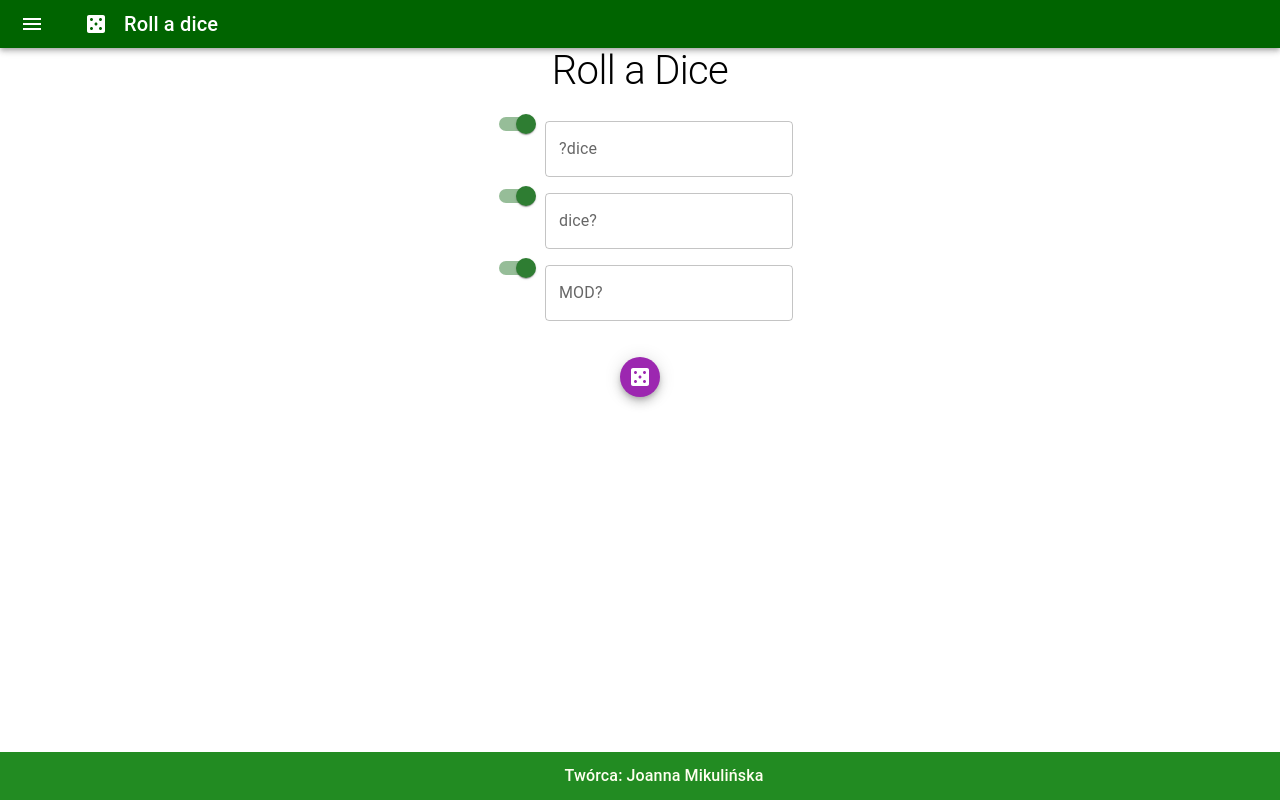
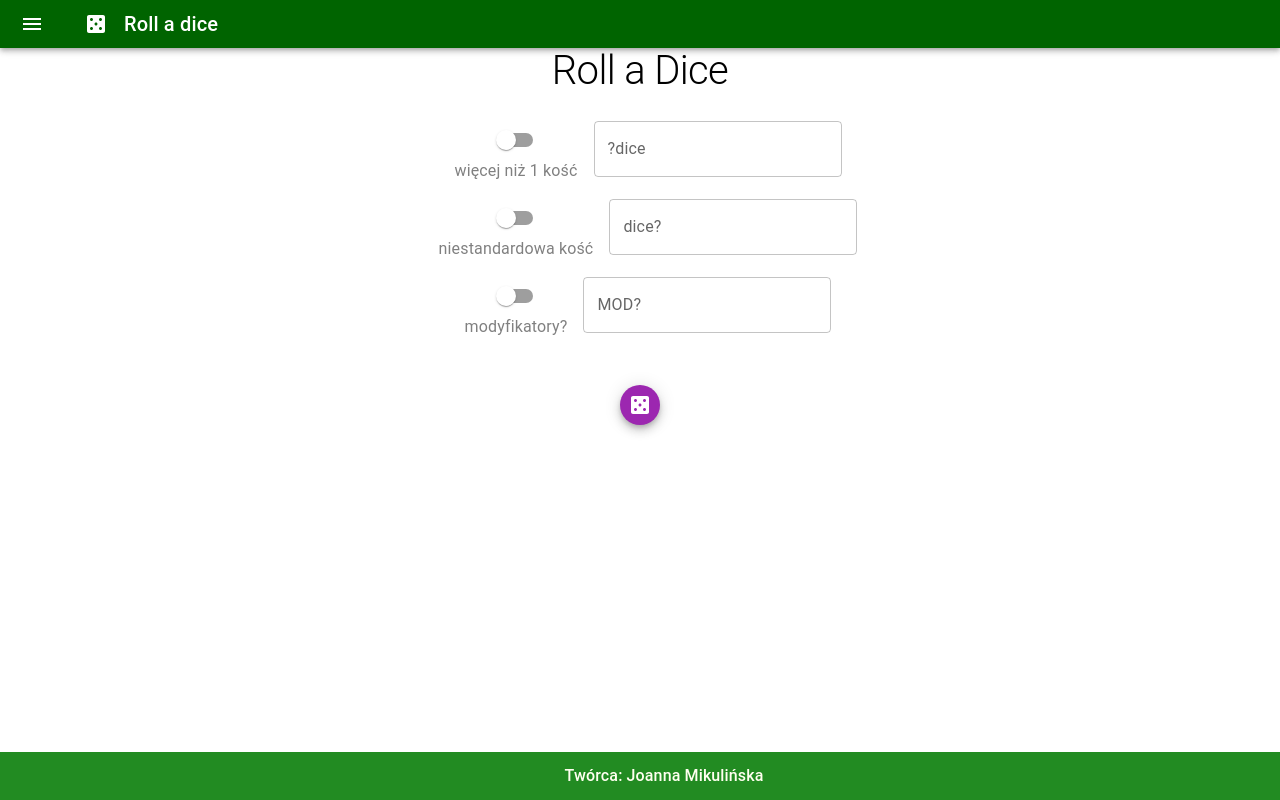
Before and after one commit to avtill/rolladice, a React (Create React App) app: page / in a window 1280 px wide. Built offline with nearby package versions, Linux system fonts and the light colour scheme.

Commit message:
switch drama

```diff
--- a/src/components/Header/Header.tsx
+++ b/src/components/Header/Header.tsx
@@ -6,7 +6,8 @@ import logoRollADice from '././mycomponents/logoRollADice.gif';
 const Header = () => {
   return (<>
     <Typography variant='h1' fontSize={40}> Roll a Dice</Typography>
-  {/* <img src={logoRollADice} alt='logo'/> */}
+
+  {/* <img src={logoRollADice} /> */}
   </>)
 }
 
--- a/src/components/InputDiceType/InputDiceType.tsx
+++ b/src/components/InputDiceType/InputDiceType.tsx
@@ -1,8 +1,10 @@
 import React from 'react'
-import { TextField, Fab, Box} from '@mui/material';
+import { TextField, Fab, Box, colors} from '@mui/material';
 import CasinoIcon from '@mui/icons-material/Casino';
 import Switch from '@mui/material/Switch';
-
+import FormGroup from '@mui/material/FormGroup';
+import FormControlLabel from '@mui/material/FormControlLabel';
+import Typography from '@mui/material';
 
 //Do poprawy
 // const WhitchDice = () => {
@@ -14,25 +16,37 @@ import Switch from '@mui/material/Switch';
 
 
 const InputDiceType = () => {
-    return (<div style={{margin:"10px"}}>
-    <Box>
-  <Switch defaultChecked color="success" />
-    <TextField id="outlined-basic" label="?dice" variant="outlined" sx={{mt:2}} />
+    return (<><FormGroup style={{margin:"10px"}}>
+    <Box sx={{mt:2}}>
+  <FormControlLabel sx={{color:'GrayText'}}
+  control={<Switch color="success" />}
+  label='więcej niż 1 kość'
+  labelPlacement='bottom'
+  disabled={false} />
+    <TextField id="outlined-basic" label="?dice" variant="outlined"  />
     </Box>
-    <Box>
- <Switch defaultChecked color="success" />
-    <TextField id="outlined-basic" label="dice?" variant="outlined" sx={{mt:2}} />
+    <Box sx={{mt:2}}>
+    <FormControlLabel sx={{color:'GrayText'}}
+  control={<Switch color="success" />}
+  label='niestandardowa kość'
+  labelPlacement='bottom'
+  disabled={false} />
+    <TextField id="outlined-basic" label="dice?" variant="outlined"  />
     </Box>
-    <Box>
-  <Switch defaultChecked color="success" />
-    <TextField id="outlined-basic" label="MOD?" variant="outlined" sx={{mt:2}}/>
+    <Box sx={{mt:2}}>
+    <FormControlLabel sx={{color:'GrayText'}}
+  control={<Switch color="success" />}
+  label='modyfikatory?'
+  labelPlacement='bottom'
+  disabled={false} />
+    <TextField id="outlined-basic" label="MOD?" variant="outlined"/>
     </Box>
-  <br />
-      <Fab size="small" color="secondary" aria-label="add" sx={{margin:2}}>
+  <br /></FormGroup>
+      <Fab size="small" color="secondary" aria-label="add" sx={{margin:2}} >
        <CasinoIcon  />
   {/* onClick={WhitchDice} */}
   </Fab>
-    </div>
+    </>
   )
 }
 
```
